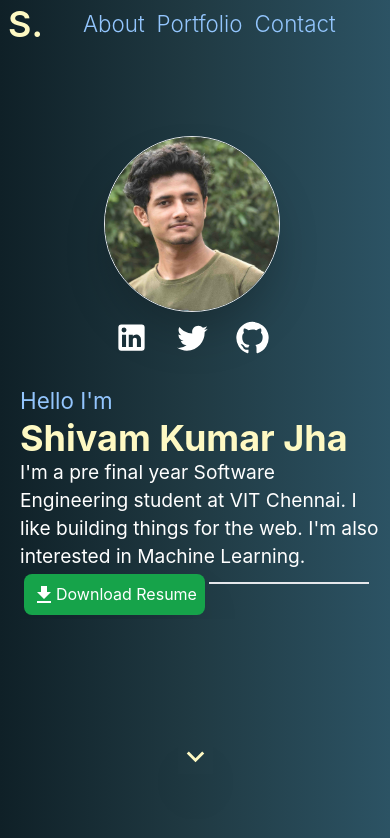
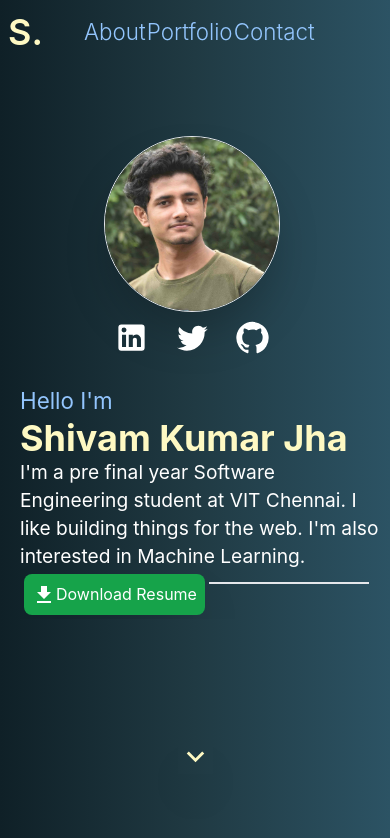
Before and after one commit to shivamkjha/portfolio_react, a React (Vite) app: page / in a window 390 px wide. Shown: the top 838 px of the page. Built offline with nearby package versions, Linux system fonts and the light colour scheme.

Commit message:
responsive

```diff
--- a/src/components/Navbar.jsx
+++ b/src/components/Navbar.jsx
@@ -3,7 +3,7 @@ import React from "react";
 function Navbar() {
   return (
     <div
-      className="w-screen h-12 sm:h-20 text-blue-300 flex p-2 sm:p-9 items-center justify-between text-xl font-light mb-40 fixed top-0 z-10"
+      className="w-screen h-16 sm:h-20 text-blue-300 flex p-2 sm:p-9 items-center justify-between text-xl font-light mb-40 fixed top-0 z-10"
       style={{
         background: "linear-gradient(to right, #0f2027, #203a43, #2c5364)",
       }}
@@ -11,14 +11,14 @@ function Navbar() {
       <div className="text-4xl sm:text-6xl font-semibold m-0 sm:hidd text-yellow-100">
         <a href="/">S.</a>
       </div>
-      <div className="flex w-96 cursor-pointer justify-evenly sm:ml-0">
-        <div className="ml-10 mr-3 hover:text-yellow-100 hover:scale-110 hover:underline hover:underline-offset-8 transition duration-200 ease-in-out relative">
+      <div className="flex w-96 sm:w-96 cursor-pointer justify-evenly sm:ml-0">
+        <div className="ml-10 hover:text-yellow-100 hover:scale-110 hover:underline hover:underline-offset-8 transition duration-200 ease-in-out relative">
           <a href="#about">About</a>
         </div>
-        <div className="mr-3 hover:text-yellow-100 hover:scale-110 hover:underline hover:underline-offset-8 transition duration-200 ease-in-out">
+        <div className=" hover:text-yellow-100 hover:scale-110 hover:underline hover:underline-offset-8 transition duration-200 ease-in-out">
           <a href="#projects">Portfolio</a>
         </div>
-        <div className="mr-2 hover:text-yellow-100 hover:scale-110 hover:underline hover:underline-offset-8 transition duration-200 ease-in-out">
+        <div className=" hover:text-yellow-100 hover:scale-110 hover:underline hover:underline-offset-8 transition duration-200 ease-in-out">
           <a href="mailto:shivamjhaaaa@gmail.com">Contact</a>
         </div>
       </div>
```
